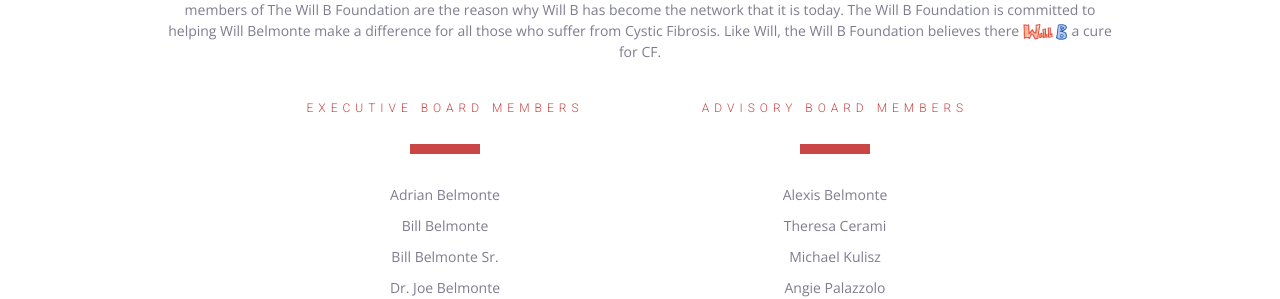
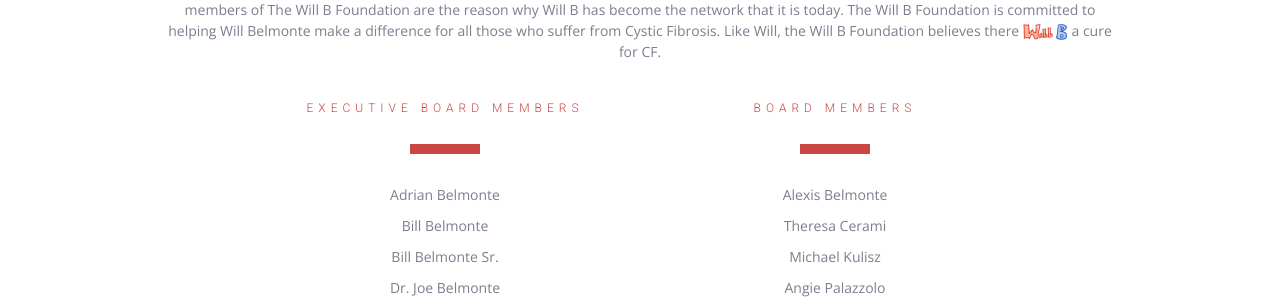
Before and after one commit to LonelyBeastie/willbfoundation, a Jekyll site: the page built from index.html, in a window 1280 px wide and 900 px high, scrolled down 1735 px. Shown: the part 159-458 px from the top of the window. Built offline with Jekyll 4.4.1, drawn with Linux system fonts in a browser that asks for light colours; nearby versions of some CDN libraries.

Commit message:
Removes "Advisory"

```diff
--- a/index.html
+++ b/index.html
@@ -116,7 +116,7 @@
               <p>Joe Storto</p>
   					</div>
   					<div class="col-md-4 col-sm-6">
-  						<h2 class="h2 g-mb-30 e-board"><em class="block-name">Advisory Board Members</em></h2>
+  						<h2 class="h2 g-mb-30 e-board"><em class="block-name">Board Members</em></h2>
               <p>Alexis Belmonte</p>
               <p>Theresa Cerami</p>
               <p>Michael Kulisz</p>
```
